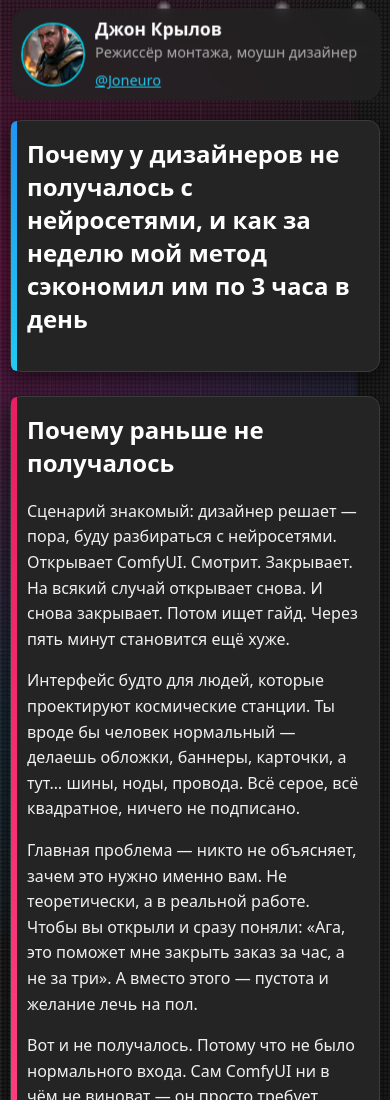
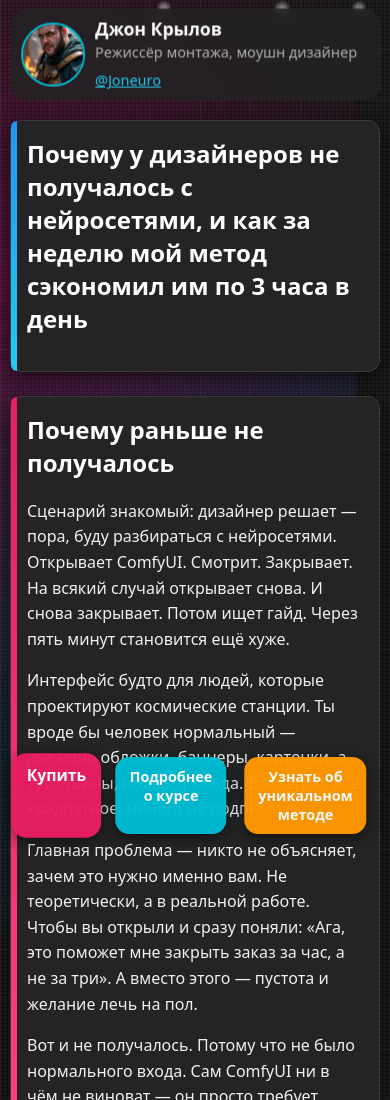
Before and after one commit to johngazon/joneiro-site, a plain HTML site: page page2.html in a window 390 px wide. Shown: the top 1100 px of the page. Drawn offline with Linux system fonts and the light colour scheme.

Commit message:
Add floating CTA buttons and improve gallery: auto carousel, dots, full photo view, adjust height and fix placement

```diff
--- a/page2.html
+++ b/page2.html
@@ -97,6 +97,13 @@
 
   <!-- SVG connectors between nodes -->
   <svg class="connectors" xmlns="http://www.w3.org/2000/svg"></svg>
+
+  <!-- Floating call-to-action buttons -->
+  <div class="cta-fixed">
+    <a class="btn btn-buy" href="#">Купить</a>
+    <a class="btn btn-course" href="page3.html">Подробнее о курсе</a>
+    <a class="btn btn-method" href="page2.html">Узнать об уникальном методе</a>
+  </div>
 
   <!-- Script for drawing connectors on scroll/resize -->
   <script>
--- a/style.css
+++ b/style.css
@@ -382,6 +382,65 @@ p {
     background: rgba(255, 255, 255, 0.9);
 }
 
+/* ------------------------------------------------------------------ */
+/* Floating Call‑To‑Action (CTA) Buttons                             */
+/*
+ * The cta‑fixed container holds the primary actions (Купить,
+ * Подробнее о курсе, Узнать об уникальном методе). It stays
+ * visible on screen even as the user scrolls, providing easy access
+ * to key actions at any point in the article. On large screens the
+ * container is positioned mid‑right and stacked vertically. On
+ * mobile devices the buttons stack horizontally and sit along the
+ * bottom edge.
+ */
+.cta-fixed {
+  position: fixed;
+  /* Centre the CTA vertically so it sits halfway down the screen on desktop */
+  top: 50%;
+  right: 20px;
+  /* Translate up by 50% of its own height to achieve vertical centring */
+  transform: translateY(-50%);
+  display: flex;
+  flex-direction: column;
+  gap: 16px;
+  z-index: 10000;
+}
+
+/* Ensure CTA buttons have consistent sizing and styling */
+.cta-fixed .btn {
+  /* Increase fixed‑button width and ensure consistent sizing */
+  width: 200px;
+  text-align: center;
+  border-radius: 14px;
+  box-shadow: 0 4px 14px rgba(0, 0, 0, 0.5);
+  opacity: 0.97;
+}
+
+/* Style for the unique method button. Use an orange hue to
+   distinguish it from the course button while keeping it in the
+   same accent family as other nodes */
+.btn-method {
+  background-color: #ff9800;
+}
+
+/* Responsive adjustments for small screens */
+@media (max-width: 600px) {
+  .cta-fixed {
+    top: auto;
+    bottom: 10px;
+    left: 50%;
+    right: auto;
+    transform: translateX(-50%);
+    flex-direction: row;
+    gap: 10px;
+  }
+  .cta-fixed .btn {
+    width: auto;
+    padding: 10px 14px;
+    font-size: 0.9rem;
+  }
+}
+
 /*
  * Responsive tweaks for small screens
  * On very narrow devices the layout needs to adjust so that content
```
Also changed, not shown: index.html (+10 -4 lines), page3.html (+7 -0 lines).
